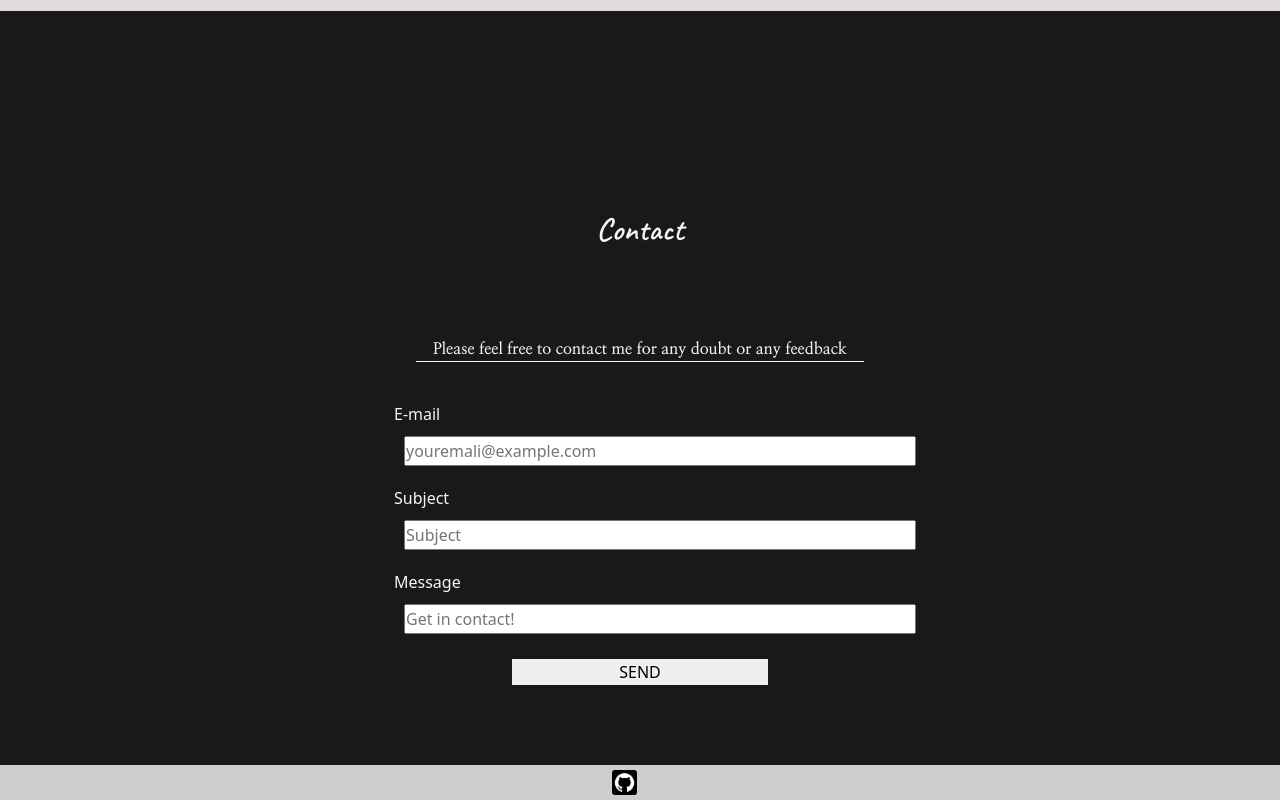
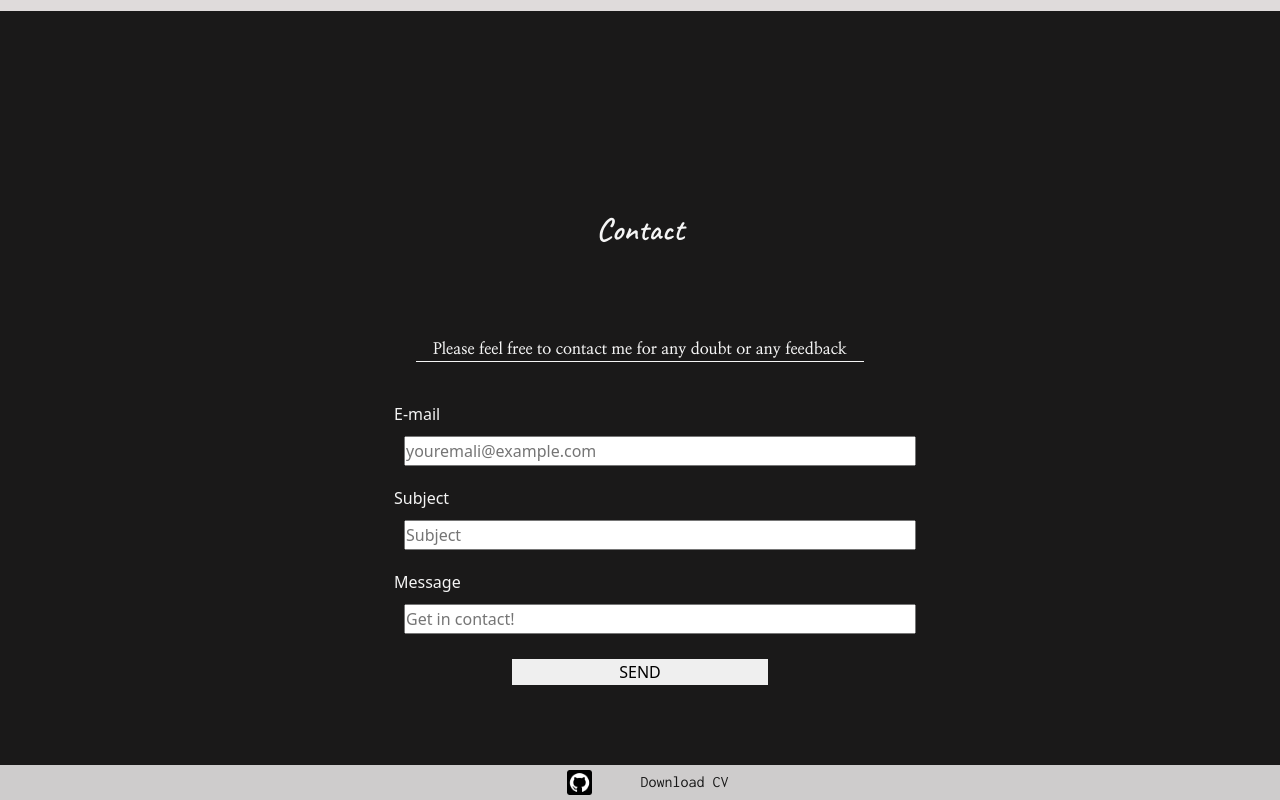
Before and after one commit to rodrigoamestoy2/Portfolio, a plain HTML site: page index.html in a window 1280 px wide. Shown: the part 3709-4509 px from the top of the page. Drawn offline with Linux system fonts and the light colour scheme; a web font is replaced by a local one.

Commit message:
Update index.html

```diff
--- a/index.html
+++ b/index.html
@@ -167,6 +167,7 @@
     <div class="icons">
       <img src="./img/github.png" alt="" id="github">
       <img src="./img/linkedin.png" alt="" id="linkedin">
+     <a href="CV.pdf" download="">Download CV</a>
     </div>
   </footer>
   <script src="js/index.js"></script>
```
